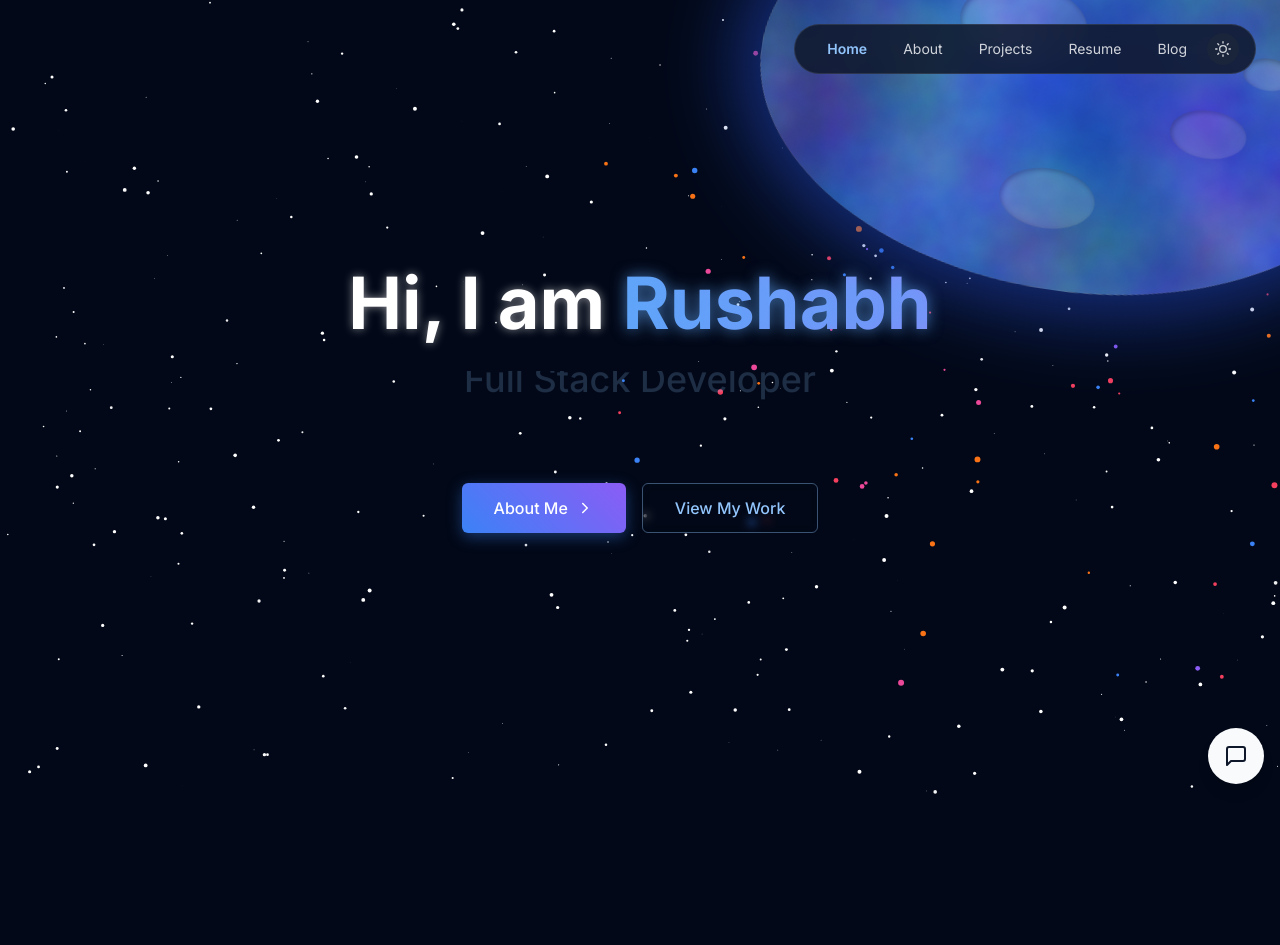
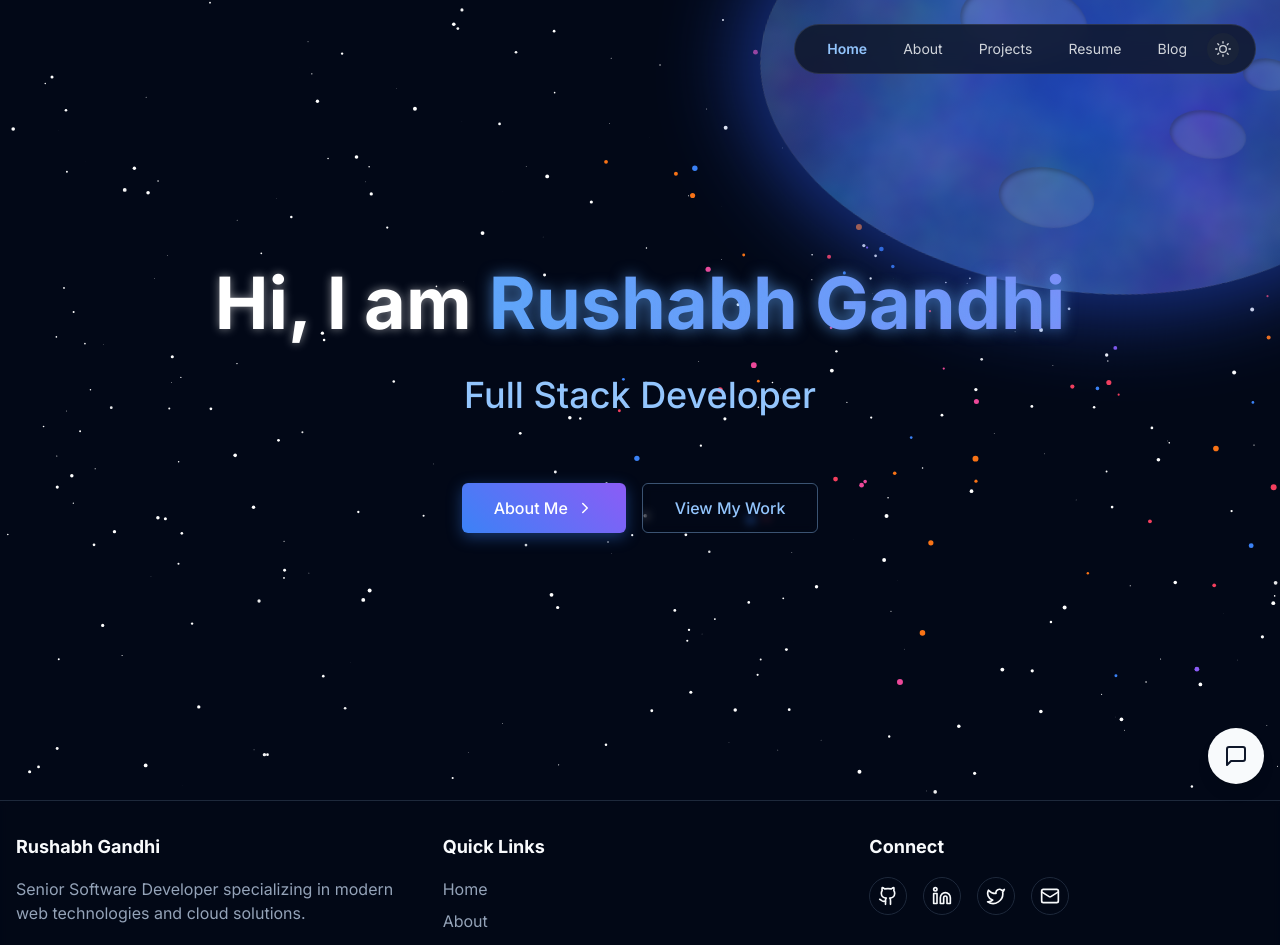
Before and after one commit to Rkgandhi00/portfolio, a Next.js app: page / in a window 1280 px wide. Shown: the top 945 px of the page. Before the commit the page ends 800 px from the top, so only its background shows below. Built offline with nearby package versions, Linux system fonts and the light colour scheme.

Commit message:
final changes

```diff
--- a/src/app/cosmic-styles.css
+++ b/src/app/cosmic-styles.css
@@ -235,7 +235,7 @@
 }
 
 .light-theme .welcome-text {
-  color: #f59e0b; /* dark orange */
+  color: #f7c36a; /* dark orange */
   text-shadow: 0 0 10px rgba(255, 140, 0, 0.25);
 }
 
--- a/src/app/layout.tsx
+++ b/src/app/layout.tsx
@@ -5,6 +5,7 @@ import './globals.css';
 import { ThemeProvider } from '../components/theme/theme-provider';
 import Navbar from '../components/layout/navbar';
 import ChatBot from '../components/chatbot/chat-bot';
+import Footer from '../components/layout/footer';
 
 const inter = Inter({ subsets: ['latin'], variable: '--font-inter' });
 const poppins = Poppins({
@@ -40,6 +41,7 @@ export default function RootLayout({
             {children}
           </main>
           <ChatBot />
+          <Footer />
         </ThemeProvider>
       </body>
     </html>
--- a/src/app/page.tsx
+++ b/src/app/page.tsx
@@ -23,7 +23,7 @@ export default function Home() {
   const [isNameTyped, setIsNameTyped] = useState(false);
   const [currentRoleIndex, setCurrentRoleIndex] = useState(0);
   const [showRoles, setShowRoles] = useState(false);
-  const nameToType = "Rushabh";
+  const nameToType = "Rushabh Gandhi";
 
   // Roles to display one by one
   const roles = [
@@ -251,26 +251,26 @@ export default function Home() {
       {/* Celestial body (Blue Moon in dark mode, Sun in light mode) */}
       <div className="celestial-body-container">
         <div className="celestial-body">
+          {isDarkTheme ? (
+            <>
               {/* Moon surface texture */}
               <div className="moon-surface"></div>
-
               {/* Moon craters */}
               <div className="moon-crater crater-1"></div>
               <div className="moon-crater crater-2"></div>
               <div className="moon-crater crater-3"></div>
               <div className="moon-crater crater-4"></div>
-
+            </>
+          ) : (
+            <>
               {/* Sun surface texture */}
               <div className="sun-surface"></div>
-
               {/* Sun prominences */}
               <div className="sun-prominence prominence-1" style={{"--rotation": "20deg"} as React.CSSProperties}></div>
               <div className="sun-prominence prominence-2" style={{"--rotation": "-30deg"} as React.CSSProperties}></div>
               <div className="sun-prominence prominence-3" style={{"--rotation": "15deg"} as React.CSSProperties}></div>
-
               {/* Sun corona */}
               <div className="sun-corona"></div>
-
               {/* Sun rays */}
               <div className="sun-ray ray-1"></div>
               <div className="sun-ray ray-2"></div>
@@ -284,6 +284,8 @@ export default function Home() {
               <div className="sun-ray ray-10"></div>
               <div className="sun-ray ray-11"></div>
               <div className="sun-ray ray-12"></div>
+            </>
+          )}
         </div>
       </div>
 
```
Lines whose indentation alone changed are shown as unchanged.
